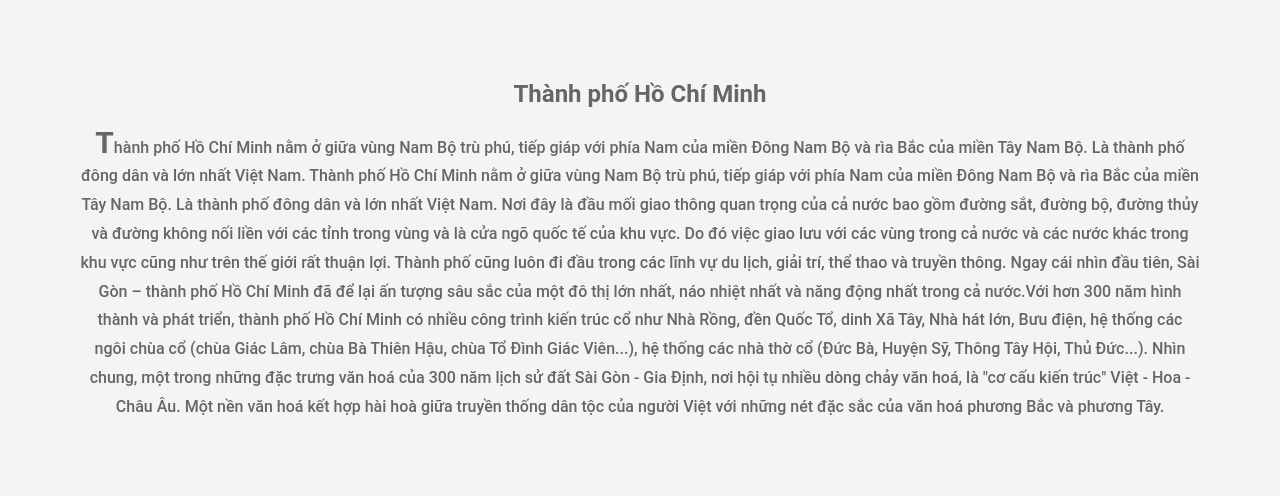
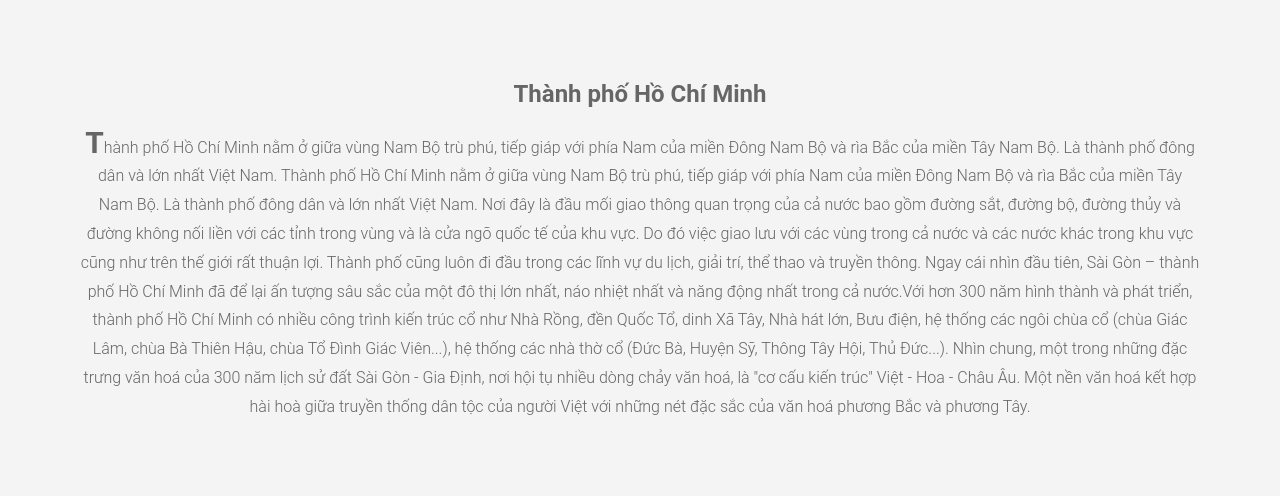
Before and after one commit to ngotrieuhao/webEffect, a plain HTML site: page parallax.html in a window 1280 px wide. Shown: the part 1620-2116 px from the top of the page. Drawn offline with Linux system fonts and the light colour scheme.

Commit message:
change font-weight p

```diff
--- a/css/style.css
+++ b/css/style.css
@@ -81,7 +81,9 @@ section {
   letter-spacing: 0.5rem;
   text-transform: uppercase;
 }
-
+section p {
+  font-weight: 300;
+}
 .span-area {
   background-color: #111;
   color: #fff;
```
